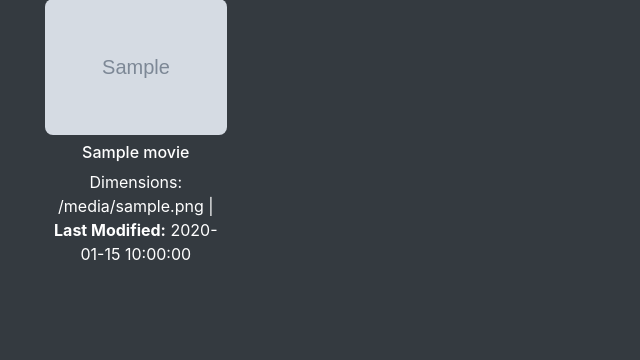
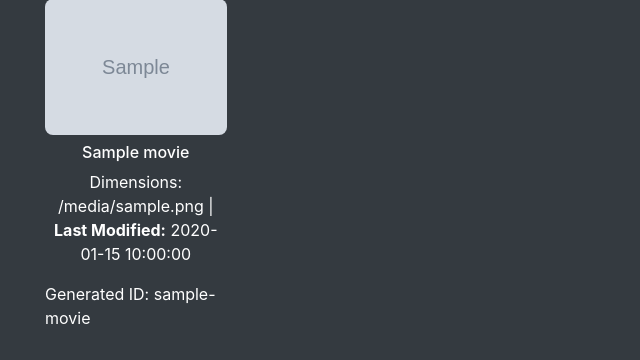
Before and after one commit to anthonysnyder/postarr, a Flask app: template templates/index.html in a window 1280 px wide. Shown: the part 447-807 px from the top of the page, without its empty margins (0-640 px from the left). Before the commit the page ends 707 px from the top, so only its background shows below. Run offline with Flask 3, Linux system fonts and the light colour scheme; the template is opened without the code that fills it: most values are stand-ins (such as "Sample title", 1, 10 or a date in 2020); grey boxes marked "Sample" are stand-in pictures; some libraries are stand-ins or nearby versions.

Commit message:
temp debug commit

```diff
--- a/templates/index.html
+++ b/templates/index.html
@@ -143,6 +143,7 @@
                         Dimensions: {{ movie.poster_dimensions }} |
                         <strong>Last Modified:</strong> {{ movie.poster_last_modified }}
                     </p>
+                    <div>Generated ID: {{ movie.title | lower | replace(' ', '-') | replace(':', '-') | replace("'", '') | replace(',', '') | replace('&', 'and') | replace('(', '') | replace(')', '') | remove_year | trim('-') | replace('--', '-') }}</div>
                 </div>
                 {% endfor %}
             </div>
```
